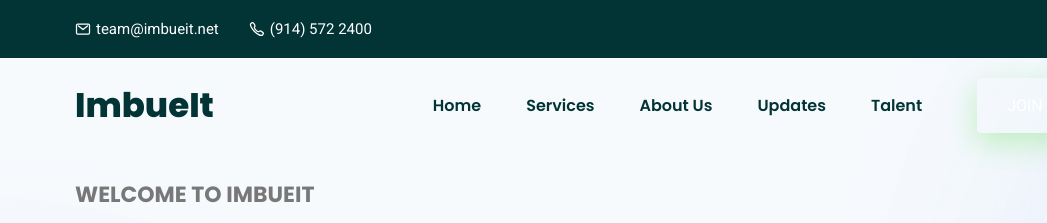
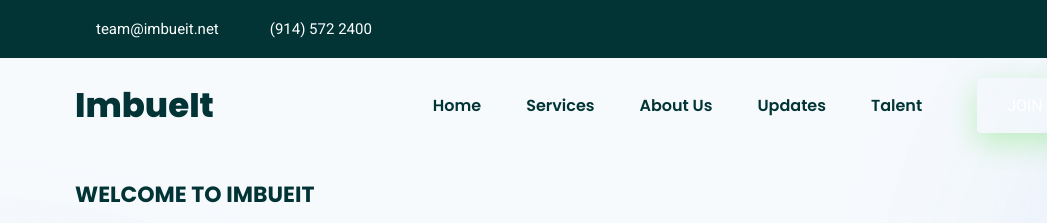
Before and after one commit to ImbueIt2024/Correct1, a plain HTML site: page index.html in a window 1280 px wide. Shown: the top 223 px of the page, 0-1047 px from the left. Drawn offline with nearby package versions, Linux system fonts and the light colour scheme; a script that the page names is missing.

Commit message:
style.css

```diff
--- a/assets/css/style.css
+++ b/assets/css/style.css
@@ -20,10 +20,10 @@
    * colors
    */
 
-  --light-steel-blue: hsl(218, 33%, 77%);
-  --royal-blue-light: hsl(180, 70, 78);
+  --light-steel-blue: hsla(218, 33%, 77%);
+  --royal-blue-light: #023436;
   --flickr-blue_30: hsla(115, 68%, 53%, 0.3);
-  --carolina-blue: hsl(180, 70, 78);
+  --carolina-blue: hsla(180, 70, 78);
   --oxford-blue-1: #023436;
   --oxford-blue-2: hsl(129, 100%, 4%);
   --oxford-blue-3: hsl(144, 71%, 11%);
```
